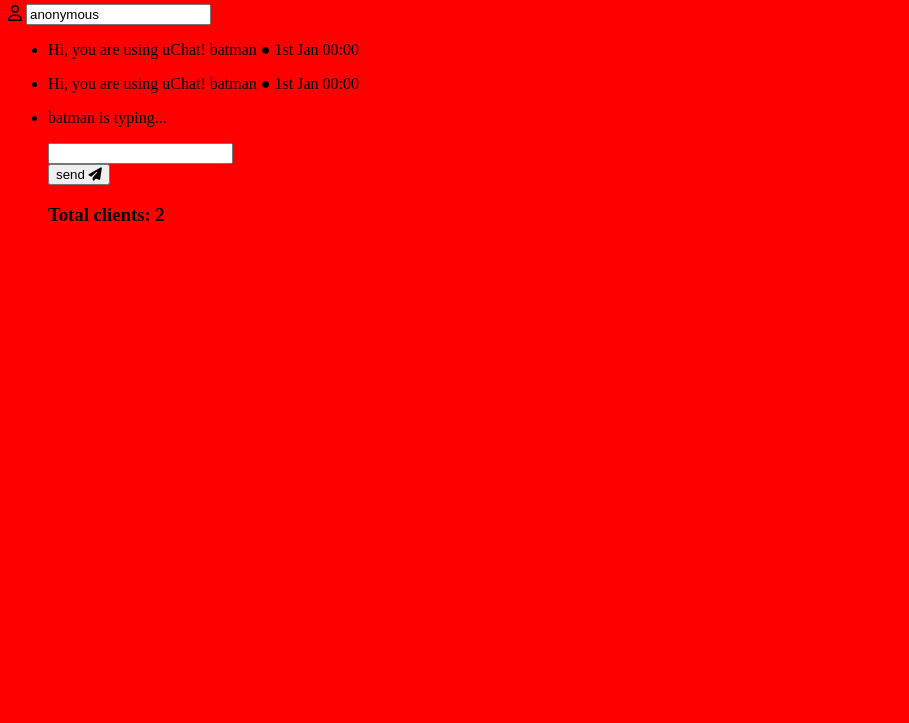
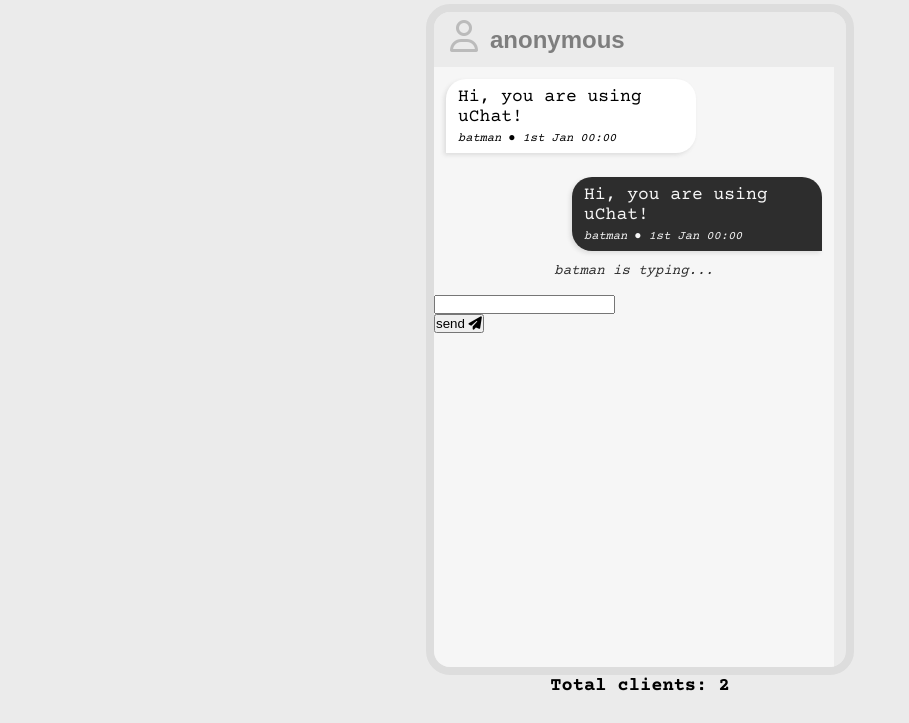
Before and after one commit to amrit2104/ChatApp, a website: page public/index.html in a window 1280 px wide. Shown: the part 77-800 px from the top of the page, without its empty margins (0-909 px from the left). Drawn offline with nearby package versions, Linux system fonts and the light colour scheme.

Commit message:
project upload part-2: CSS Design

```diff
--- a/public/index.html
+++ b/public/index.html
@@ -11,9 +11,9 @@
     <title>ChatApp</title>
 </head>
 <body>
-    <h1> uChat💭 </h1>
+    <h1 class="title"> uChat💭 </h1>
     <div class = "main">
-        <div class "name">
+        <div class = "name">
             <span><i class="far fa-user"></i></span>
             <input
                 type="text"
@@ -50,8 +50,9 @@
                     send <span><i class="fas fa-paper-plane"></i></span>
                 </button>
             </form>
-            <h3 class="clients-total" id="clients-total">Total clients: 2</h3>
+
         </ul>
     </div>
+    <h3 class="clients-total" id="clients-total">Total clients: 2</h3>
 </body>
 </html>
--- a/public/style.css
+++ b/public/style.css
@@ -1,3 +1,105 @@
+@import url('https://fonts.googleapis.com/css2?family=Courier+Prime:wght@400;700&display=swap');
+* {
+    margin:0;
+    padding:0;
+    box-sizing: border-box;
+    scroll-behavior: smooth;
+
+}
 body {
-    background-color: red;
+    font-family: "Courier Prime", monospace;
+    /* display: flex;
+    flex-direction: column;
+    justify-content: center;
+    align-items: center; */
+    display: grid;
+    place-items: center;
+    /*these two lines do the same thing as top 4*/
+    background-color: #ebebeb;
 }
+.title{
+    margin: 20px 0;
+}
+
+.main{
+    border: 8px solid #dddddd;
+    border-radius: 24px;
+    overflow: hidden;
+}
+.name{
+    display: flex;
+    font-size: 32px;
+    font-weight: 700;
+    padding: 8px 16px;
+    color: #7e7e7e;
+    background-color: #ebebeb;
+}
+
+.name > span{
+    color: #bbb;
+}
+.name-input {
+    font-size: 24px;
+    font-weight: 700;
+    color: #7e7e7e;
+    flex-grow: 1;
+    border: none;
+    margin: 0px 12px;
+    outline: none;
+    background-color: #ebebeb;
+}
+
+.message-container{
+    display: flex;
+    flex-direction: column;
+    background-color: #f6f6f6;
+    width: 400px;
+    height: 600px;
+    overflow-y: scroll;
+    overflow-x: hidden;
+}
+
+.message-left, .message-right {
+    list-style: none;
+    padding: 8px 12px;
+    margin: 12px;
+    max-width: 250px;
+    font-size: 18px;
+    word-wrap: break-word;
+}
+
+.message-left{
+    border-radius: 20px 20px 20px 0px;
+    align-self: flex-start;
+    background-color: #fff;
+    box-shadow:  -2px 2px 4px #dcdcdc;
+}
+
+.message-right{
+    border-radius: 20px 20px 0px 20px;
+    align-self: flex-end;
+    background-color: #2d2d2d;
+    box-shadow:  -2px 2px 4px #dcdcdc;
+    color: #f6f6f6;
+}
+
+.message-left > p > span, .message-right > p > span{
+    display: block;
+    font-style: italic;
+    font-size: 12px;
+    margin-top: 4px;
+}
+
+.message-feedback {
+    font-style: italic;
+    font-size: 14px;
+    padding: 0px 16px 16px 16px;
+    color: #2d2d2d;
+    text-align: center;
+}
+
+.message-form {
+    display: flex;
+    justify-content: space-between;
+    width: 400px;
+}
```
